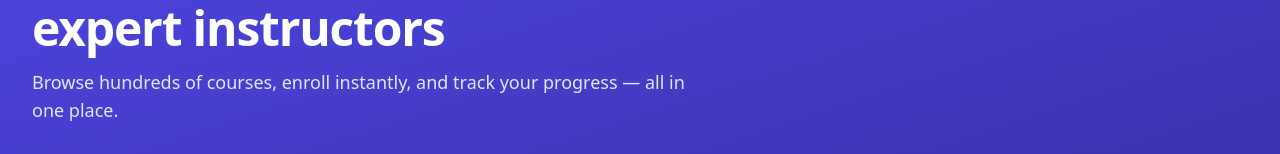
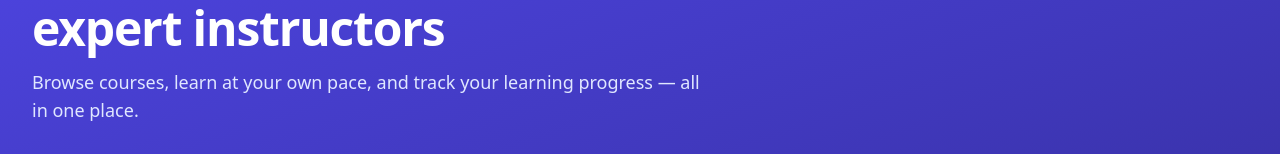
Before and after one commit to Krishan1155/online-course-platform, a React (Vite) app in the folder frontend/: page / in a window 1280 px wide. Shown: the part 195-349 px from the top of the page. Built offline with nearby package versions, Linux system fonts and the light colour scheme; no server answers.

Commit message:
update content in  homepage

```diff
--- a/frontend/src/pages/Home.jsx
+++ b/frontend/src/pages/Home.jsx
@@ -31,7 +31,7 @@ const Home = () => {
               Learn new skills online with expert instructors
             </h1>
             <p className="mb-8 text-lg text-primary-100">
-              Browse hundreds of courses, enroll instantly, and track your progress — all in one place.
+              Browse courses, learn at your own pace, and track your learning progress — all in one place.
             </p>
             <div className="flex flex-wrap gap-4">
               <Link to="/courses" className="rounded-lg bg-white px-6 py-3 font-semibold text-primary-700 hover:bg-primary-50">
--- a/frontend/src/pages/student/CourseDetail.jsx
+++ b/frontend/src/pages/student/CourseDetail.jsx
@@ -2453,22 +2453,6 @@ const CourseDetail = () => {
 
               </li>
 
-
-
-              <li>
-
-                ✓ Certificate on completion
-
-              </li>
-
-
-
-              <li>
-
-                ✓ Mobile friendly
-
-              </li>
-
             </ul>
 
           </div>
```
Also changed, not shown: 1 other file (tests, documents, lock files or other folders).
